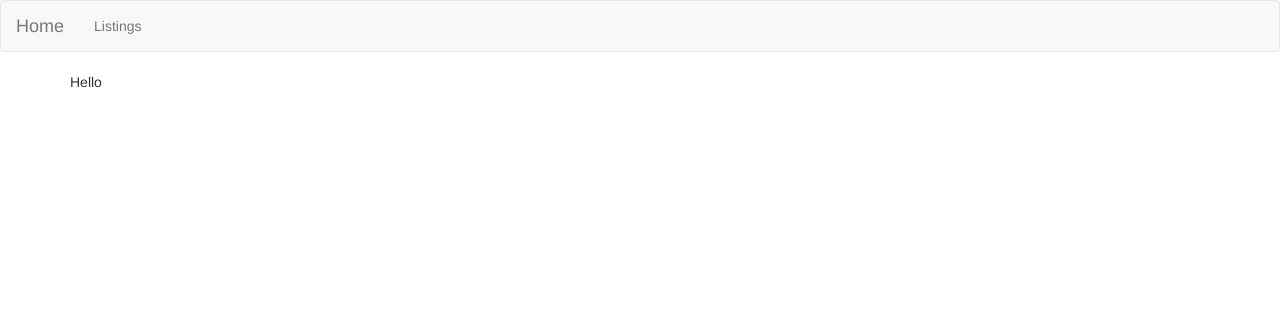
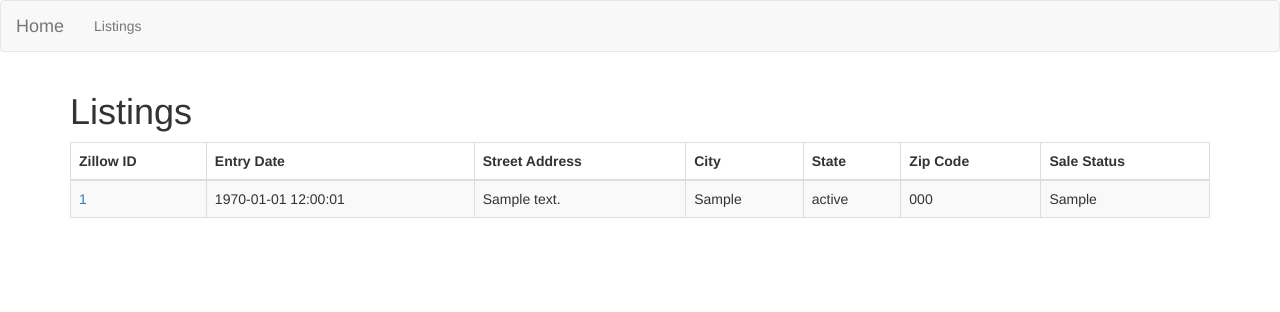
Before and after one commit to Amertz08/zillow_scraper, a Flask app: page /listings in a window 1280 px wide. Shown: the top 312 px of the page. Run offline with Flask 2, Linux system fonts and the light colour scheme; tables that the repository leaves empty hold one stand-in row (values such as "Sample post"); some libraries are stand-ins or nearby versions.

Commit message:
Added full table to listing view.

```diff
--- a/app/main/__init__.py
+++ b/app/main/__init__.py
@@ -15,4 +15,4 @@ def index():
 @main.route('/listings')
 def listings():
     listings = HomeListing.query.all()
-    return render_template('listings.html')
+    return render_template('listings.html', listings=listings)
--- a/app/templates/listings.html
+++ b/app/templates/listings.html
@@ -3,7 +3,35 @@
 {% block title %}Listings{% endblock %}
 
 {% block page_content %}
-<p>
-    Hello
-</p>
+    <h1>Listings</h1>
+    {% if listings %}
+        <table class="table table-bordered table-striped">
+        <thead>
+        <tr>
+            <th>Zillow ID</th>
+            <th>Entry Date</th>
+            <th>Street Address</th>
+            <th>City</th>
+            <th>State</th>
+            <th>Zip Code</th>
+            <th>Sale Status</th>
+        </tr>
+        </thead>
+        <tbody>
+        {% for listing in listings %}
+        <tr>
+            <td><a target="_blank" href="{{ listing.link }}">{{ listing.zid }}</a></td>
+            <td>{{ listing.entry_date | datetime }}</td>
+            <td>{{ listing.street_address }}</td>
+            <td>{{ listing.city }}</td>
+            <td>{{ listing.state }}</td>
+            <td>{{ listing.zip_code }}</td>
+            <td>{{ listing.sgapt }}</td>
+        </tr>
+        {% endfor %}
+        </tbody>
+        </table>
+    {% else %}
+        <p>No Listings...GET TO SCRAPING!</p>
+    {% endif %}
 {% endblock %}
```
